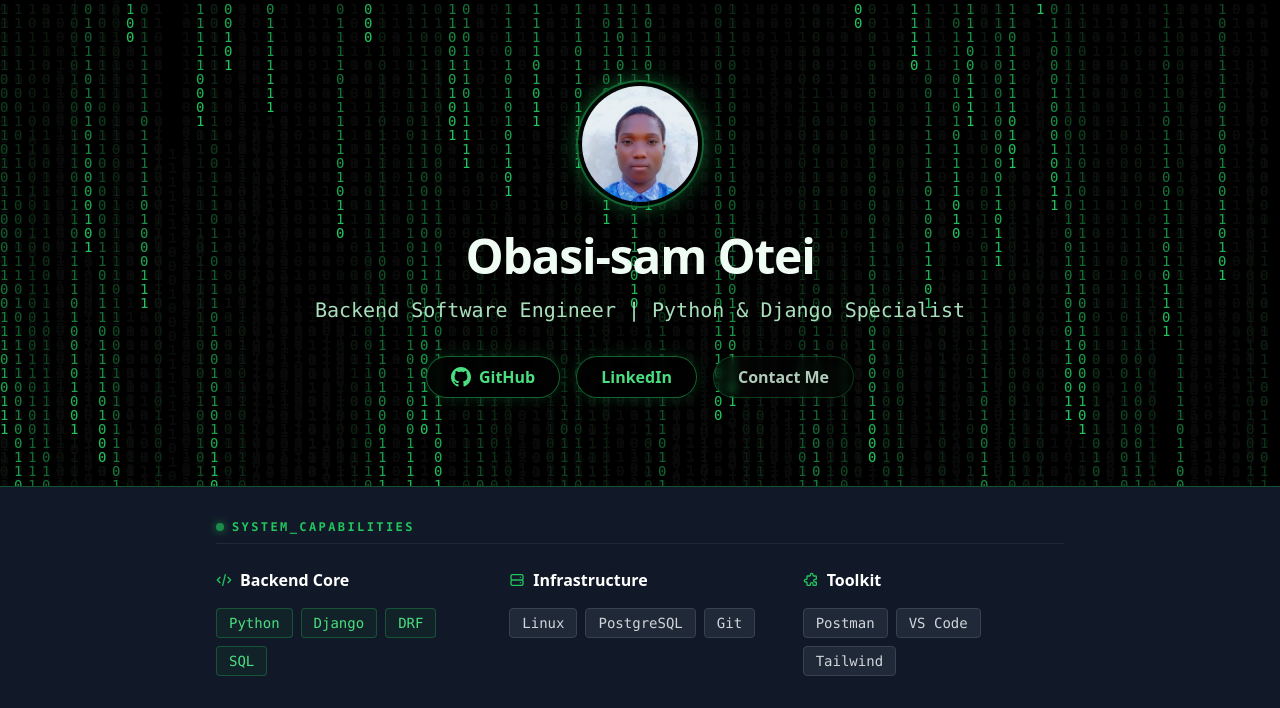
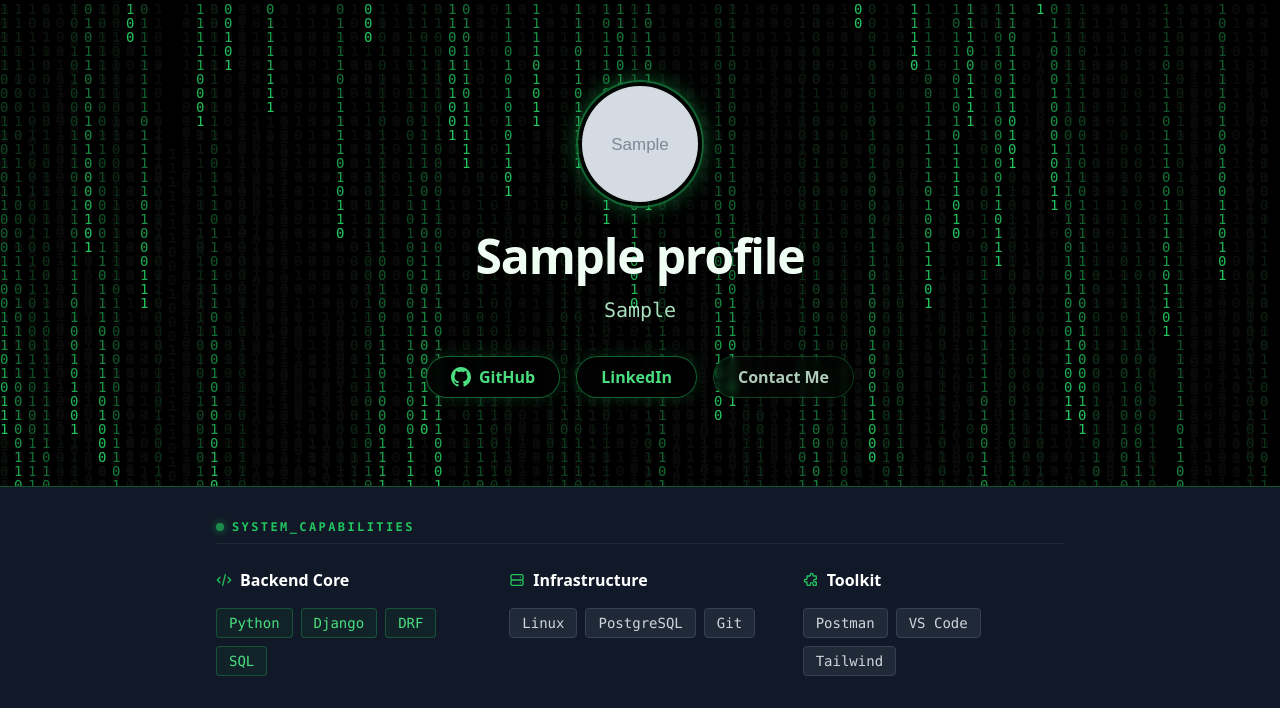
Before and after one commit to obasi-1/obasisam-portfolio, a Django app: page / in a window 1280 px wide. Shown: the top 708 px of the page. Run offline with Django 5.2, Linux system fonts and the light colour scheme; data comes from the database, SQL or seed files in the repository; both versions use the stored data as it was after the commit; tables that the repository leaves empty hold one stand-in row (values such as "Sample post"); grey boxes marked "Sample" are stand-in pictures; some libraries are stand-ins or nearby versions.

Commit message:
Add dynamic profile model

```diff
--- a/showcase/admin.py
+++ b/showcase/admin.py
@@ -1,6 +1,6 @@
 from django.contrib import admin
-from .models import Project, Tag
+from .models import Project, Tag, Profile  # Added Profile here
 
-# This tells the Admin panel to show these models
 admin.site.register(Project)
 admin.site.register(Tag)
+admin.site.register(Profile)  # Registered Profile here
--- a/showcase/models.py
+++ b/showcase/models.py
@@ -18,3 +18,18 @@ class Project(models.Model):
 
     def __str__(self):
         return self.title
+
+class Profile(models.Model):
+    name = models.CharField(max_length=100)
+    headline = models.CharField(max_length=200)
+    profile_image = models.ImageField(upload_to='profile_pics/', blank=True, null=True)
+
+    # We only want ONE profile, so we override save to prevent duplicates
+    def save(self, *args, **kwargs):
+        if not self.pk and Profile.objects.exists():
+            # If you try to create a second profile, it replaces the first one
+            return
+        super(Profile, self).save(*args, **kwargs)
+
+    def __str__(self):
+        return self.name
--- a/showcase/templates/showcase/home.html
+++ b/showcase/templates/showcase/home.html
@@ -4,7 +4,7 @@
 <head>
     <meta charset="UTF-8">
     <meta name="viewport" content="width=device-width, initial-scale=1.0">
-    <title>Obasi-sam Otei | Backend Engineer</title>
+    <title>{% if profile %}{{ profile.name }}{% else %}Obasi-sam Otei{% endif %} | Backend Engineer</title>
 
     <link rel="icon" type="image/jpeg" href="{% static 'assets/myself.jpg' %}">
 
@@ -36,14 +36,25 @@
         <canvas id="matrix-canvas"></canvas>
 
         <div class="max-w-4xl mx-auto px-6 text-center relative z-10">
+
             <div class="w-32 h-32 mx-auto mb-6 p-1 bg-black/50 backdrop-blur-md rounded-full border-2 border-green-500/50 shadow-[0_0_20px_rgba(34,197,94,0.4)]">
-                <img src="{% static 'assets/myself.jpg' %}"
-                     alt="Obasi-sam Otei"
-                     class="w-full h-full object-cover rounded-full">
+                {% if profile and profile.profile_image %}
+                    <img src="{{ profile.profile_image.url }}"
+                         alt="{{ profile.name }}"
+                         class="w-full h-full object-cover rounded-full">
+                {% else %}
+                    <img src="{% static 'assets/myself.jpg' %}"
+                         alt="Obasi-sam Otei"
+                         class="w-full h-full object-cover rounded-full">
+                {% endif %}
             </div>
 
-            <h1 class="text-5xl font-bold mb-4 tracking-tight text-green-50 drop-shadow-lg">Obasi-sam Otei</h1>
-            <p class="text-xl text-green-200/90 mb-8 font-light drop-shadow-md font-mono">Backend Software Engineer | Python & Django Specialist</p>
+            <h1 class="text-5xl font-bold mb-4 tracking-tight text-green-50 drop-shadow-lg">
+                {% if profile %}{{ profile.name }}{% else %}Obasi-sam Otei{% endif %}
+            </h1>
+            <p class="text-xl text-green-200/90 mb-8 font-light drop-shadow-md font-mono">
+                {% if profile %}{{ profile.headline }}{% else %}Backend Software Engineer | Python & Django Specialist{% endif %}
+            </p>
 
             <div class="flex flex-wrap justify-center gap-4">
                 <a href="https://github.com/obasi-1" target="_blank" class="bg-black/60 text-green-400 border border-green-500/50 px-6 py-2 rounded-full font-semibold hover:bg-green-500/20 hover:text-green-300 transition shadow-[0_0_15px_rgba(34,197,94,0.2)] flex items-center gap-2 backdrop-blur-sm">
--- a/showcase/views.py
+++ b/showcase/views.py
@@ -1,6 +1,12 @@
 from django.shortcuts import render
-from .models import Project
+from .models import Project, Profile  # Import Profile
 
 def home(request):
-    projects = Project.objects.all().order_by('-date_added')
-    return render(request, 'showcase/home.html', {'projects': projects})
+    projects = Project.objects.all()
+    # Get the first profile object, or None if it doesn't exist
+    profile = Profile.objects.first()
+
+    return render(request, 'showcase/home.html', {
+        'projects': projects,
+        'profile': profile
+    })
```
Also changed, not shown: db.sqlite3, showcase/migrations/0002_profile_alter_project_image.py (added).
